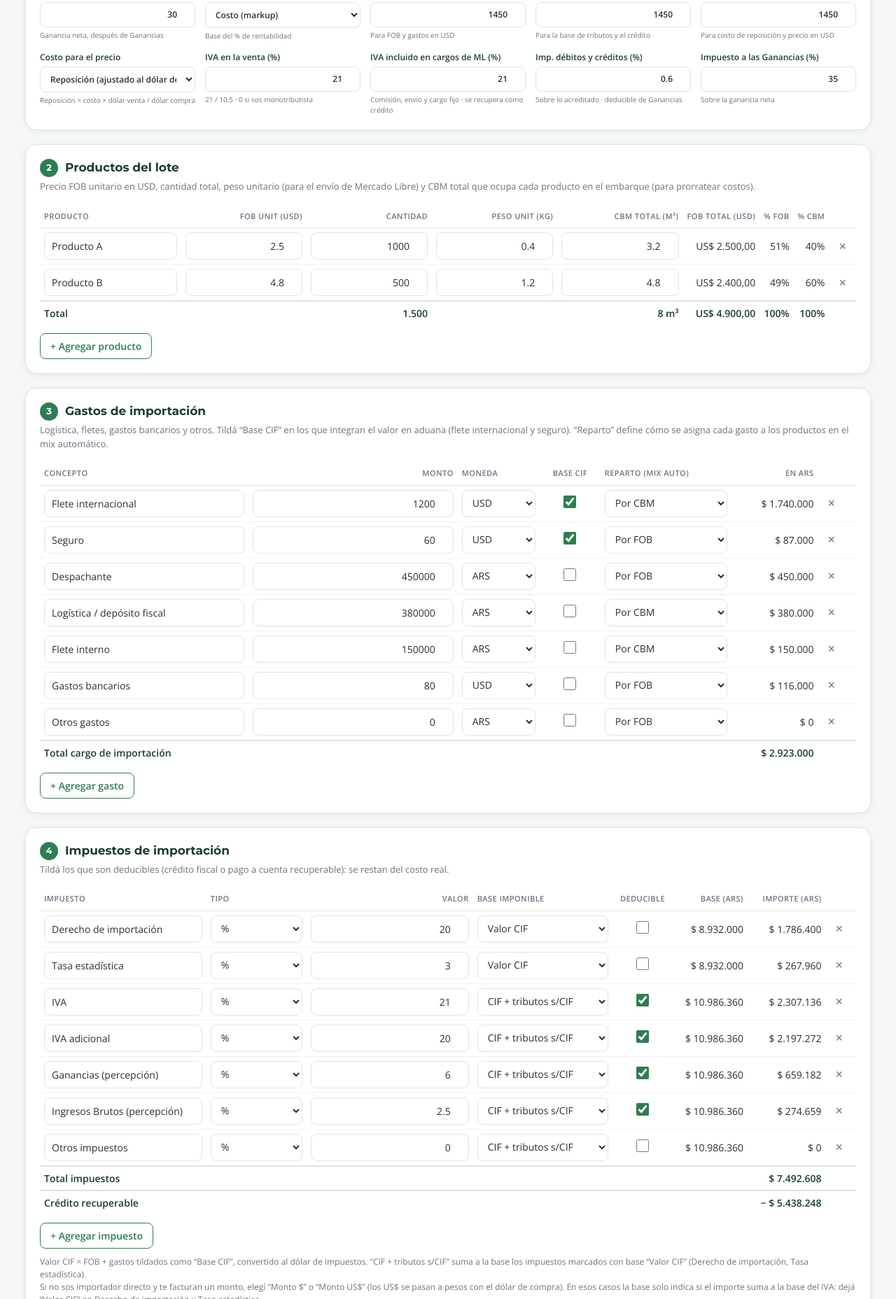
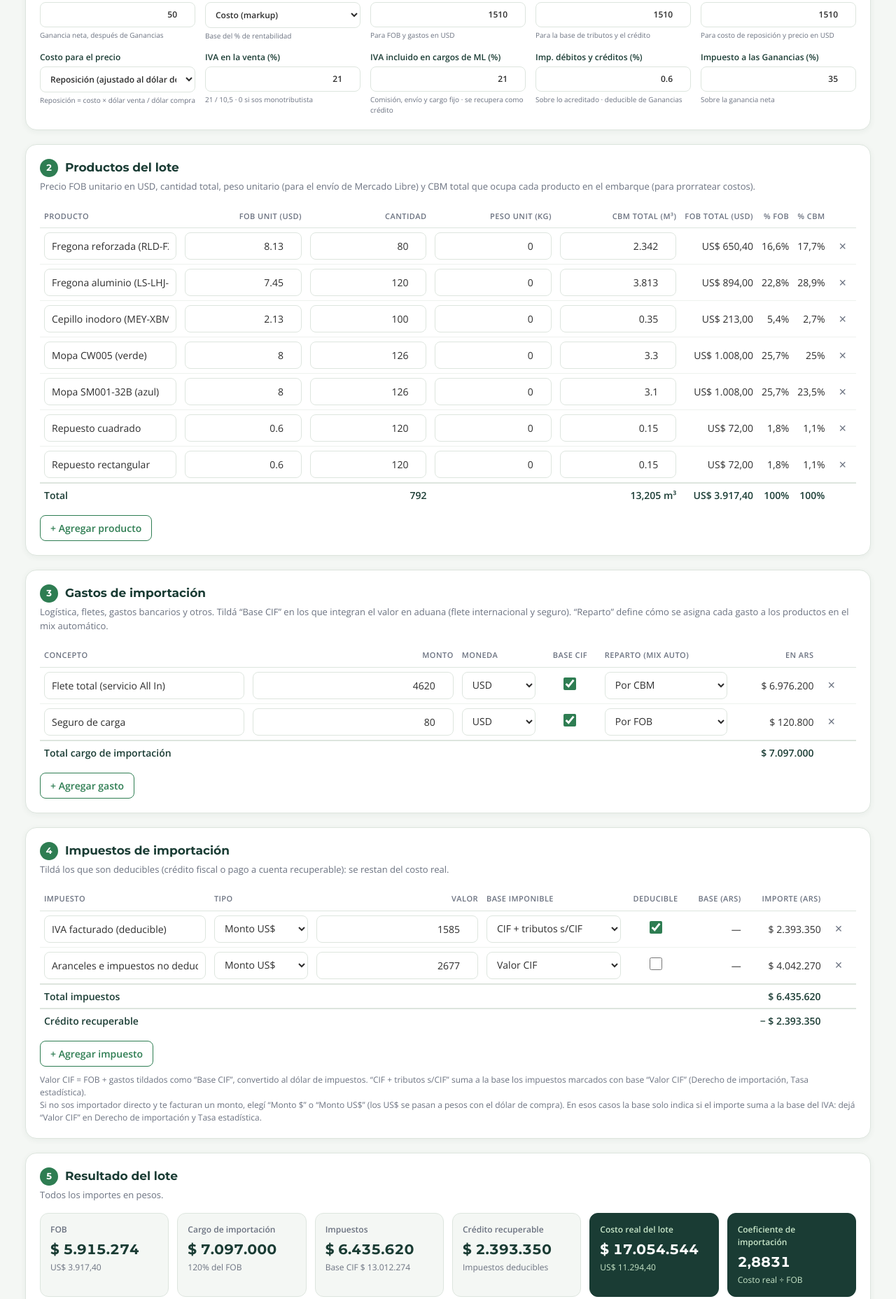
Before and after one commit to arielnardon86/highduo, a plain HTML site: page calculadora/index.html in a window 1280 px wide. Shown: the part 218-2074 px from the top of the page at 70% size. Drawn offline with nearby package versions, Linux system fonts and the light colour scheme.

Commit message:
Calculator: load the Club de Importadores order as the base data
Co-Authored-By: Claude Opus 5.5 <noreply@anthropic.com>
Claude-Session: https://claude.ai/code/session_01BBZe33XGUC897xNpMabbq3

```diff
--- a/calculadora/index.html
+++ b/calculadora/index.html
@@ -275,39 +275,35 @@
 (() => {
   const KEY = 'highduo-calc-importacion-v1';
   const DEFAULTS = {
-    params: { rent: 30, rentMode: 'costo', tcCompra: 1450, tcImp: 1450, tcVenta: 1450, reposicion: '1', ivaVenta: 21, ivaML: 21, idc: 0.6, gan: 35, prorrateo: 'auto', mixCbm: 50 }, v: 3,
+    // Pedido Club de Importadores (planilla Costos_e_Importacion_MercadoLibre)
+    params: { rent: 50, rentMode: 'costo', tcCompra: 1510, tcImp: 1510, tcVenta: 1510, reposicion: '1', ivaVenta: 21, ivaML: 21, idc: 0.6, gan: 35, prorrateo: 'auto', mixCbm: 50 }, v: 3,
     productos: [
-      { nombre: 'Producto A', fob: 2.5, cant: 1000, peso: 0.4, cbm: 3.2 },
-      { nombre: 'Producto B', fob: 4.8, cant: 500, peso: 1.2, cbm: 4.8 },
+      { nombre: 'Fregona reforzada (RLD-FXGGL-40-2T)', fob: 8.13, cant: 80, peso: 0, cbm: 2.342 },
+      { nombre: 'Fregona aluminio (LS-LHJ-7ZFGGL-40-2T)', fob: 7.45, cant: 120, peso: 0, cbm: 3.813 },
+      { nombre: 'Cepillo inodoro (MEY-XBMTS-TZ-BCY)', fob: 2.13, cant: 100, peso: 0, cbm: 0.35 },
+      { nombre: 'Mopa CW005 (verde)', fob: 8, cant: 126, peso: 0, cbm: 3.3 },
+      { nombre: 'Mopa SM001-32B (azul)', fob: 8, cant: 126, peso: 0, cbm: 3.1 },
+      { nombre: 'Repuesto cuadrado', fob: 0.6, cant: 120, peso: 0, cbm: 0.15 },
+      { nombre: 'Repuesto rectangular', fob: 0.6, cant: 120, peso: 0, cbm: 0.15 },
     ],
     gastos: [
-      { nombre: 'Flete internacional', monto: 1200, moneda: 'USD', cif: true, reparto: 'cbm' },
-      { nombre: 'Seguro', monto: 60, moneda: 'USD', cif: true, reparto: 'fob' },
-      { nombre: 'Despachante', monto: 450000, moneda: 'ARS', cif: false, reparto: 'fob' },
-      { nombre: 'Logística / depósito fiscal', monto: 380000, moneda: 'ARS', cif: false, reparto: 'cbm' },
-      { nombre: 'Flete interno', monto: 150000, moneda: 'ARS', cif: false, reparto: 'cbm' },
-      { nombre: 'Gastos bancarios', monto: 80, moneda: 'USD', cif: false, reparto: 'fob' },
-      { nombre: 'Otros gastos', monto: 0, moneda: 'ARS', cif: false, reparto: 'fob' },
+      { nombre: 'Flete total (servicio All In)', monto: 4620, moneda: 'USD', cif: true, reparto: 'cbm' },
+      { nombre: 'Seguro de carga', monto: 80, moneda: 'USD', cif: true, reparto: 'fob' },
     ],
     impuestos: [
-      { nombre: 'Derecho de importación', modo: 'pct', monto: 0, pct: 20, base: 'cif', deducible: false },
-      { nombre: 'Tasa estadística', modo: 'pct', monto: 0, pct: 3, base: 'cif', deducible: false },
-      { nombre: 'IVA', modo: 'pct', monto: 0, pct: 21, base: 'cifdi', deducible: true },
-      { nombre: 'IVA adicional', modo: 'pct', monto: 0, pct: 20, base: 'cifdi', deducible: true },
-      { nombre: 'Ganancias (percepción)', modo: 'pct', monto: 0, pct: 6, base: 'cifdi', deducible: true },
-      { nombre: 'Ingresos Brutos (percepción)', modo: 'pct', monto: 0, pct: 2.5, base: 'cifdi', deducible: true },
-      { nombre: 'Otros impuestos', modo: 'pct', monto: 0, pct: 0, base: 'cifdi', deducible: false },
+      { nombre: 'IVA facturado (deducible)', modo: 'usd', monto: 1585, pct: 0, base: 'cifdi', deducible: true },
+      { nombre: 'Aranceles e impuestos no deducibles', modo: 'usd', monto: 2677, pct: 0, base: 'cif', deducible: false },
     ],
     ml: {
-      comision: 14.5, umbral: 33000,
+      comision: 14.2, umbral: 33000,
       tramos: [
         { desde: 0, hasta: 15000, cargo: 1095 },
         { desde: 15000, hasta: 25000, cargo: 2190 },
         { desde: 25000, hasta: 33000, cargo: 2628 },
       ],
       envios: [
-        { hasta: 0.3, costo: 5500 }, { hasta: 0.5, costo: 6200 }, { hasta: 1, costo: 7300 },
-        { hasta: 2, costo: 8900 }, { hasta: 5, costo: 11500 },
+        { hasta: 0.5, costo: 11830 }, { hasta: 1, costo: 11830 }, { hasta: 2, costo: 11830 },
+        { hasta: 5, costo: 11830 }, { hasta: 30, costo: 11830 },
       ],
     },
   };
@@ -599,7 +595,7 @@
       S[b.dataset.del].splice(+b.dataset.i, 1); save(); renderInputs(); compute();
     }
   });
-  $('#btnReset').onclick = () => { if (confirm('¿Reiniciar todos los datos a los valores de ejemplo?')) { S = clone(DEFAULTS); save(); renderInputs(); compute(); } };
+  $('#btnReset').onclick = () => { if (confirm('¿Volver al pedido base (Club de Importadores)?')) { S = clone(DEFAULTS); save(); renderInputs(); compute(); } };
   $('#btnExport').onclick = () => {
     const a = document.createElement('a');
     a.href = URL.createObjectURL(new Blob([JSON.stringify(S, null, 2)], { type: 'application/json' }));
```
